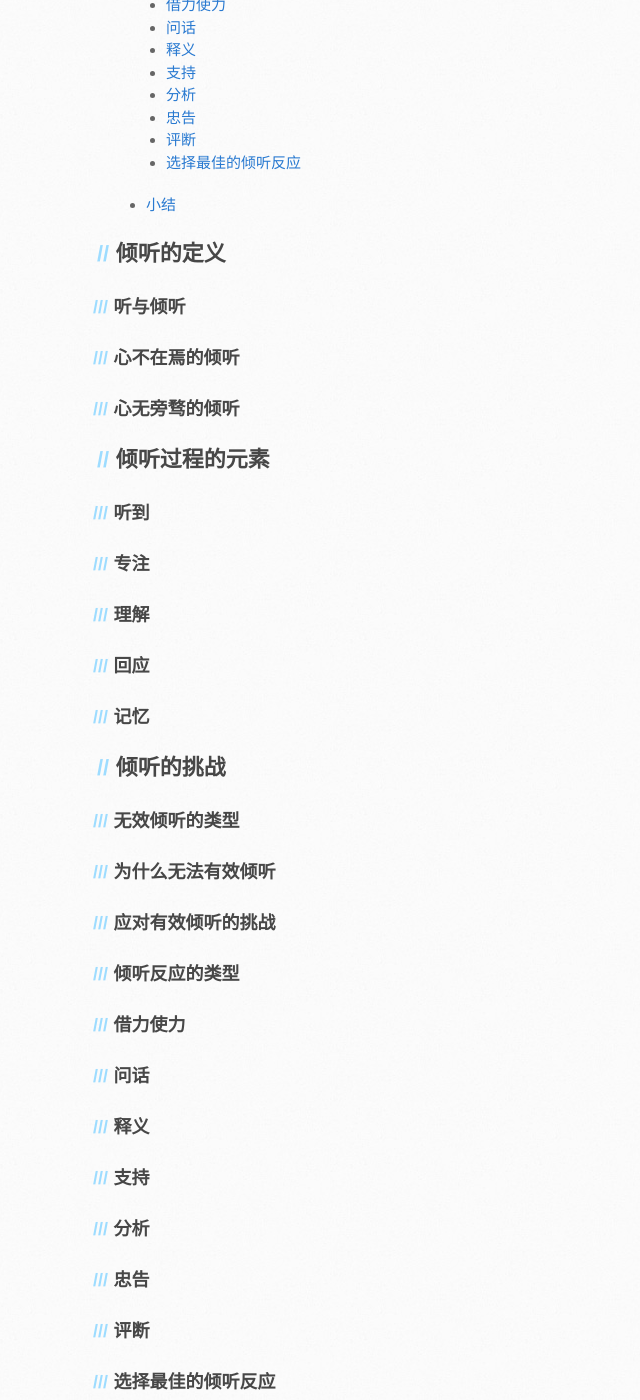
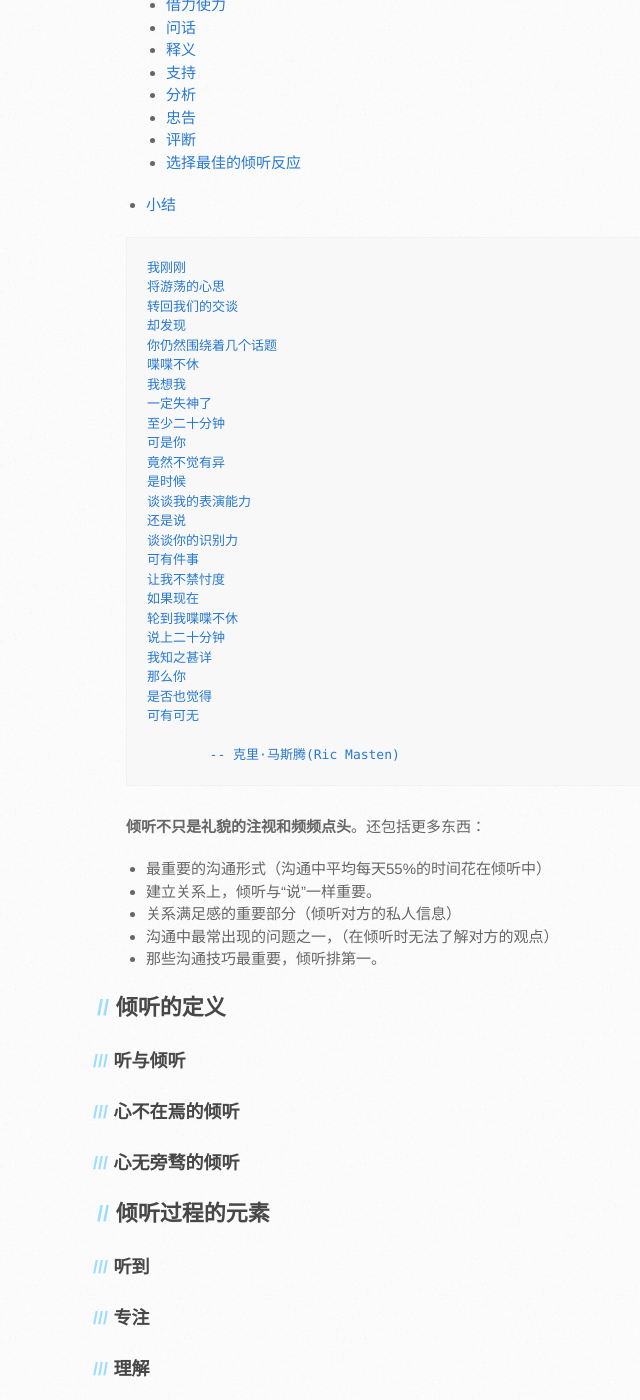
Before and after one commit to hellowac/hellowac.github.io.old, a Jekyll site: the page built from _posts/reading/2017-03-18-lookinginlookingout07.md, in a window 1280 px wide and 1400 px high, scrolled down 738 px. Shown: the whole window, without its empty margins (44-684 px from the left). Built offline with Jekyll 4.4.1, drawn with Linux system fonts in a browser that asks for light colours; some web fonts are replaced.

Commit message:
沟通的艺术之倾听笔记大纲

````diff
--- a/_posts/reading/2017-03-18-lookinginlookingout07.md
+++ b/_posts/reading/2017-03-18-lookinginlookingout07.md
@@ -46,7 +46,42 @@ show: true
   - [选择最佳的倾听反应](#选择最佳的倾听反应)
 - [小结](#小结)
 
+```
+我刚刚
+将游荡的心思
+转回我们的交谈
+却发现
+你仍然围绕着几个话题
+喋喋不休
+我想我
+一定失神了
+至少二十分钟
+可是你
+竟然不觉有异
+是时候
+谈谈我的表演能力
+还是说
+谈谈你的识别力
+可有件事
+让我不禁忖度
+如果现在
+轮到我喋喋不休
+说上二十分钟
+我知之甚详
+那么你
+是否也觉得
+可有可无
 
+        -- 克里·马斯腾(Ric Masten)
+```
+
+**倾听不只是礼貌的注视和频频点头**。还包括更多东西：
+
+- 最重要的沟通形式（沟通中平均每天55%的时间花在倾听中）
+- 建立关系上，倾听与“说”一样重要。
+- 关系满足感的重要部分（倾听对方的私人信息）
+- 沟通中最常出现的问题之一，（在倾听时无法了解对方的观点）
+- 那些沟通技巧最重要，倾听排第一。
 
 <span id="倾听的定义"></span>
 
````
